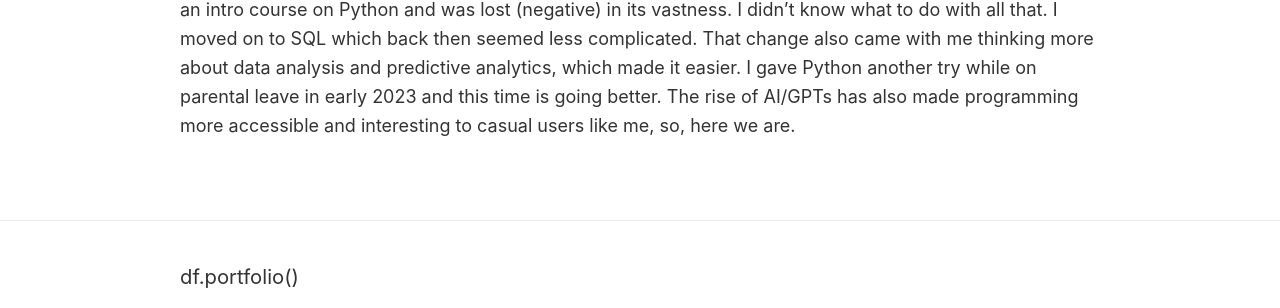
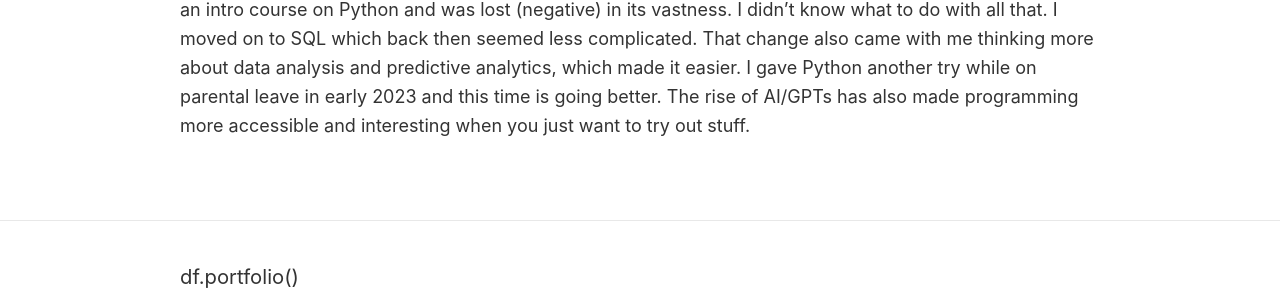
Before and after one commit to cardoesnumbers/cardoesnumbers.github.io, a Jekyll site: the page built from about.markdown, in a window 1280 px wide. Shown: the part 717-1025 px from the top of the page. Built offline with Jekyll 4.4.1, drawn with Linux system fonts in a browser that asks for light colours; some web fonts are replaced; some of the changed text lies outside the part shown.

Commit message:
update about

```diff
--- a/about.markdown
+++ b/about.markdown
@@ -27,4 +27,4 @@
 A bit more.
 
 
-I have worked with data for most of the last decade, in some way unintentionally. I became curious about programming languages as the data I worked with grew larger and started to break my spreadsheets. I took an intro course on Python and was lost (negative) in its vastness. I didn't know what to do with all that. I moved on to SQL which back then seemed less complicated. That change also came with me thinking more about data analysis and predictive analytics, which made it easier. I gave Python another try  while on parental leave in early 2023 and this time is going better. The rise of AI/GPTs has also made programming more accessible and interesting to casual users like me, so, here we are.
+I have worked with data for most of the last decade, in some way unintentionally. I became curious about programming languages as the data I worked with grew larger and started to break my spreadsheets. I took an intro course on Python and was lost (negative) in its vastness. I didn't know what to do with all that. I moved on to SQL which back then seemed less complicated. That change also came with me thinking more about data analysis and predictive analytics, which made it easier. I gave Python another try  while on parental leave in early 2023 and this time is going better. The rise of AI/GPTs has also made programming more accessible and interesting when you just want to try out stuff.
```
